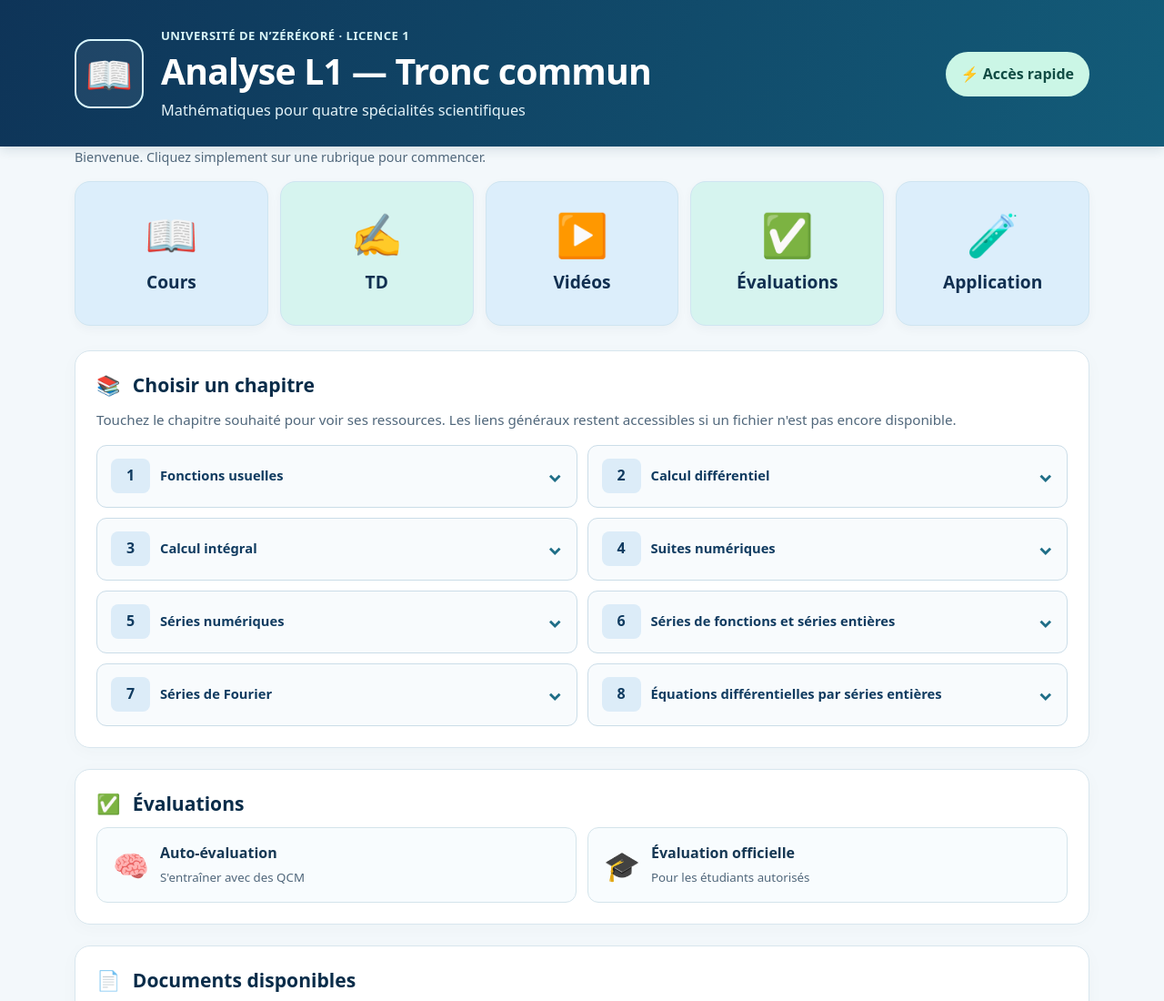
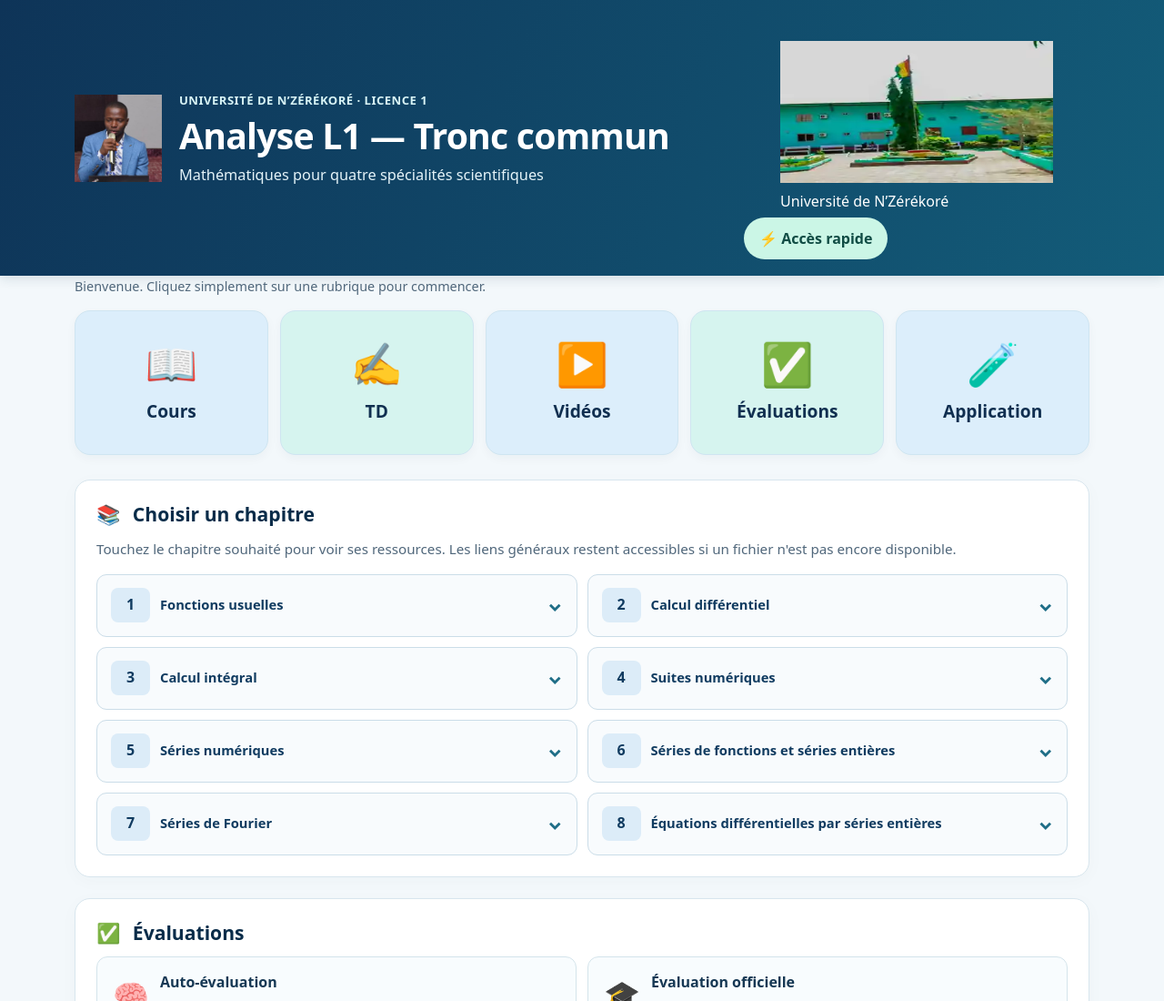
Before and after one commit to btraore850/cours-analyse-licence-en-environnement, a plain HTML site: page index.html in a window 1280 px wide. Shown: the top 1100 px of the page at 91% size. Drawn offline with Linux system fonts and the light colour scheme; no server answers.

Commit message:
Restaurer le portrait et le campus universitaire sur la page d’accueil

```diff
--- a/index.html
+++ b/index.html
@@ -14,14 +14,14 @@
 <header class="top">
   <div class="wrap hero">
     <div class="brand">
-      <div class="brand-icon" aria-hidden="true">📖</div>
+      <img class="profile-photo" src="assets/Profil.png" width="96" height="96" alt="Portrait de M. Bakary TRAORE, enseignant du cours" fetchpriority="high" decoding="async">
       <div>
         <p class="institution">Université de N’Zérékoré · Licence 1</p>
         <h1>Analyse L1 — Tronc commun</h1>
         <p class="hero-description">Mathématiques pour quatre spécialités scientifiques</p>
       </div>
     </div>
-    <a class="quick-pill" href="#acces-rapide">⚡ Accès rapide</a>
+    <div class="hero-side"><figure class="campus-figure"><img class="campus-photo" src="assets/campus.webp" width="300" height="156" alt="Vue du campus de l’Université de N’Zérékoré" decoding="async"><figcaption>Université de N’Zérékoré</figcaption></figure><a class="quick-pill" href="#acces-rapide">⚡ Accès rapide</a></div>
   </div>
 </header>
 <main class="wrap" id="contenu">
```
